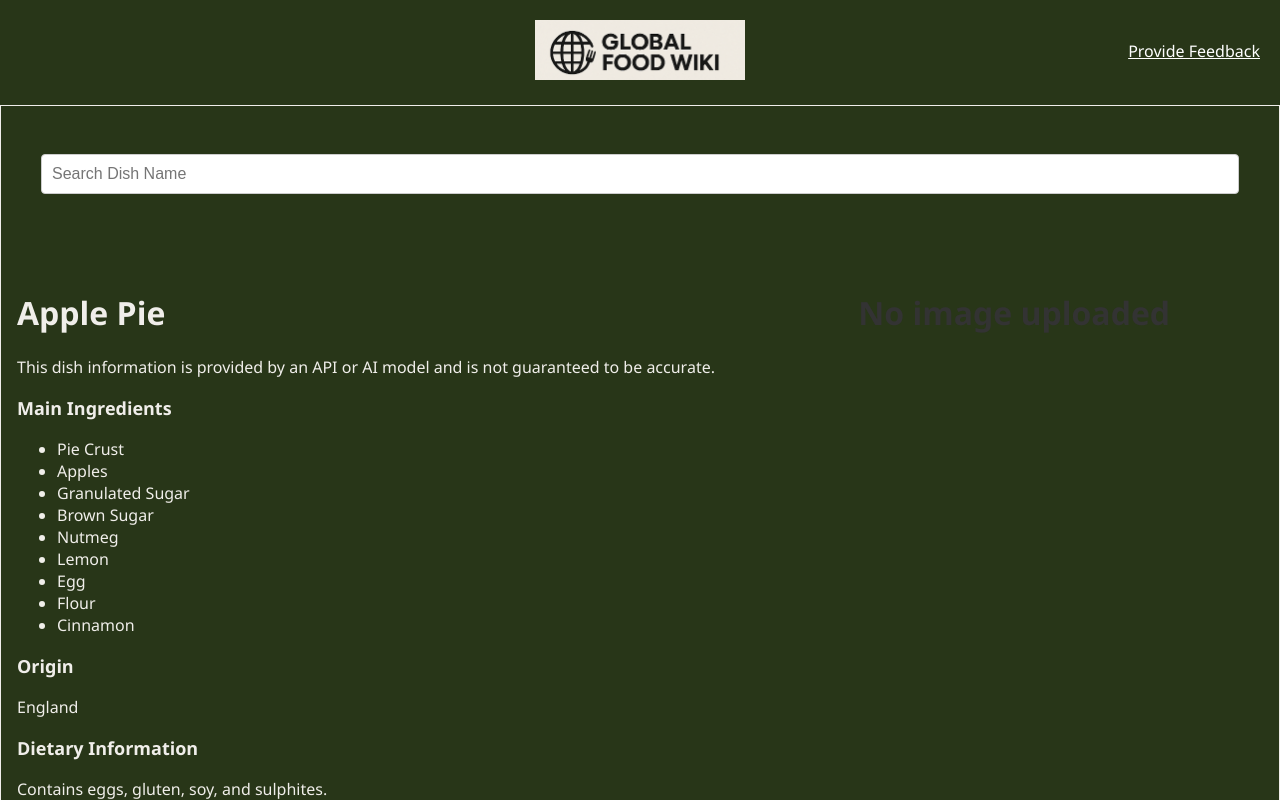
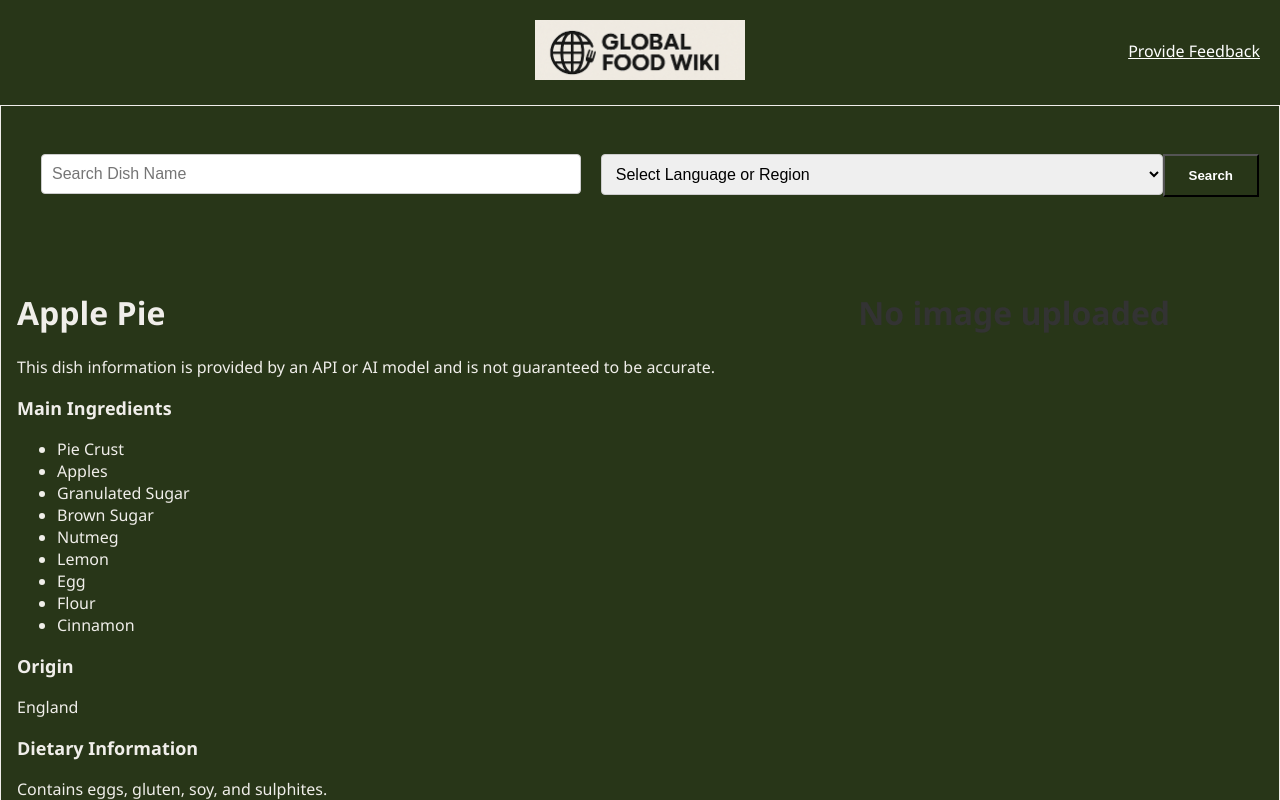
Before and after one commit to danyellepalmore/Global-Food-Wiki, a React (Create React App) app: page /Global-Food-Wiki/results in a window 1280 px wide. Shown: the top 800 px of the page. Built offline with nearby package versions, Linux system fonts and the light colour scheme.

Commit message:
Added Search button to ResultsPage

```diff
--- a/src/pages/ResultsDisplay.jsx
+++ b/src/pages/ResultsDisplay.jsx
@@ -2,10 +2,19 @@ import '../styles/App.css';
 import SearchBar from '../components/SearchBar';
 import sampleData from '../data/sampleData'; // Sample data for search bar
 import { useLocation } from 'react-router-dom';
+import { useNavigate } from 'react-router-dom'; // Hook to navigate to results page
 
 const DishResult = () => {
   const location = useLocation();
   const uploadedImage = location.state?.image; // Get uploaded image from state
+
+  // Function to handle search button click
+   const navigate = useNavigate(); // Hook to navigate to results page
+  // Log activity and redirect to Results page
+  const handleSearch = () => {
+  console.log("Simulating search");
+  navigate('/results');
+  };
 
   // Simulated data
   const foodData = {
@@ -23,6 +32,23 @@ const DishResult = () => {
     <div className='results'>
       <div className="search-bar">
         <SearchBar data={sampleData} />
+        {/* No functionality yet */}
+        <select className="dropdown">
+          <option value="">Select Language or Region</option>
+          <option value="english">English</option>
+          <option value="spanish">Spanish</option>
+          <option value="hindi">Hindi</option>
+          <option value="chinese">Chinese</option>
+          <option value="arabic">Arabic</option>
+          <option value="african_american">African American</option>
+          <option value="latino">Latino</option>
+          <option value="native_american">Native American</option>
+        </select>
+        {/* Simulate functionality */}
+        <button className="search-button"
+          onClick={() => handleSearch()}>
+          Search
+        </button>
       </div>
       <div className="split-page">
         <div className="right-side">
--- a/src/styles/App.css
+++ b/src/styles/App.css
@@ -50,7 +50,7 @@ body {
 
 /* Search Style */
 .search-bar {
-  width: 100vw; /* Full viewport width */
+  width: 100%; /* Full viewport width */
   max-width: 100%;
   display: flex;
   justify-content: center;
@@ -73,11 +73,13 @@ body {
 .search-button {
   display: inline-block;
   padding: 0.75rem 1.5rem;
+  margin-bottom: 10px;
   background-color: #283618;
   color: white;
   font-weight: bold;
   cursor: pointer;
   transition: background-color 0.3s ease;
+  box-sizing: border-box;
 }
 .search-button:hover {
   background-color: #218838;
```
